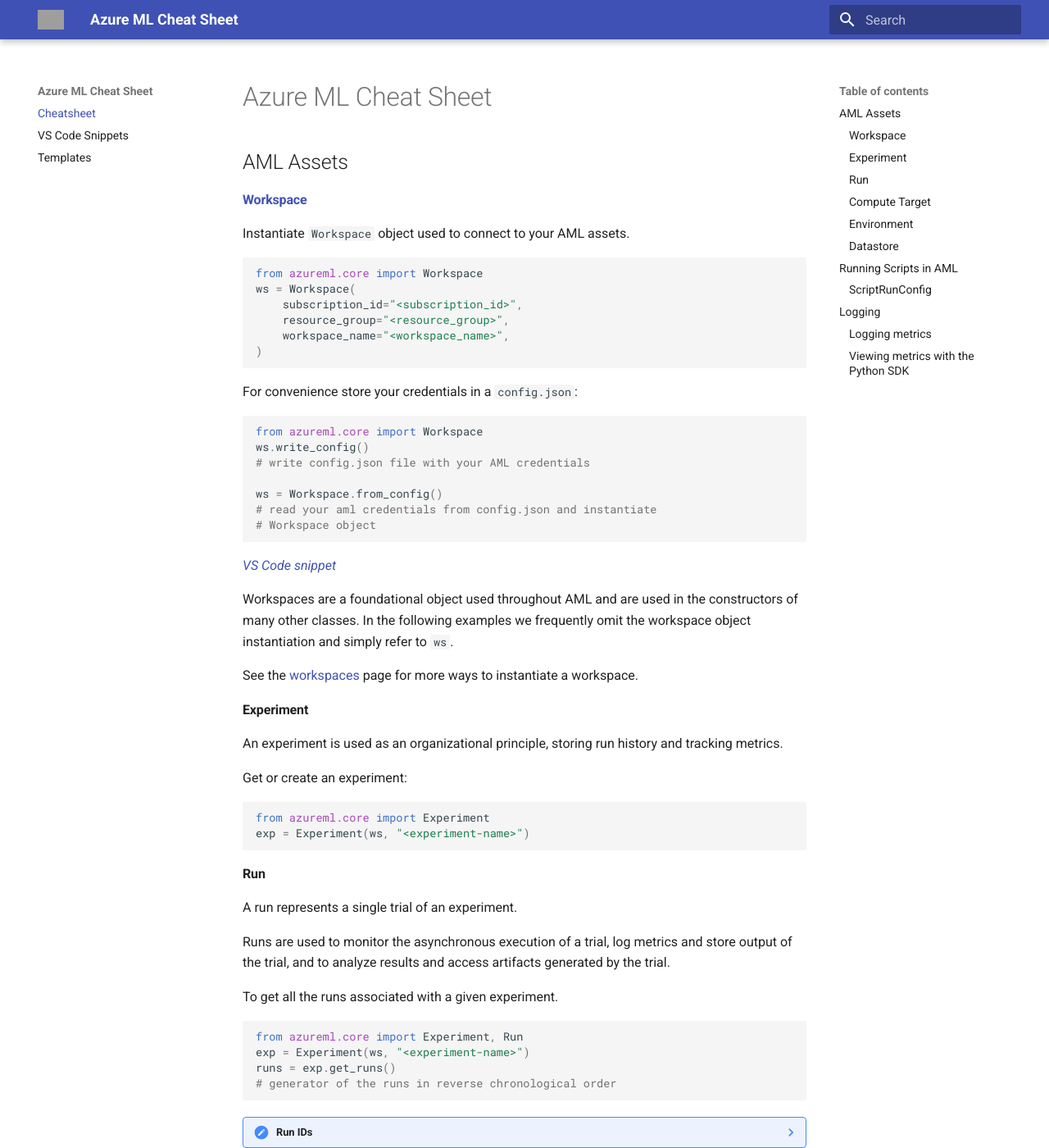
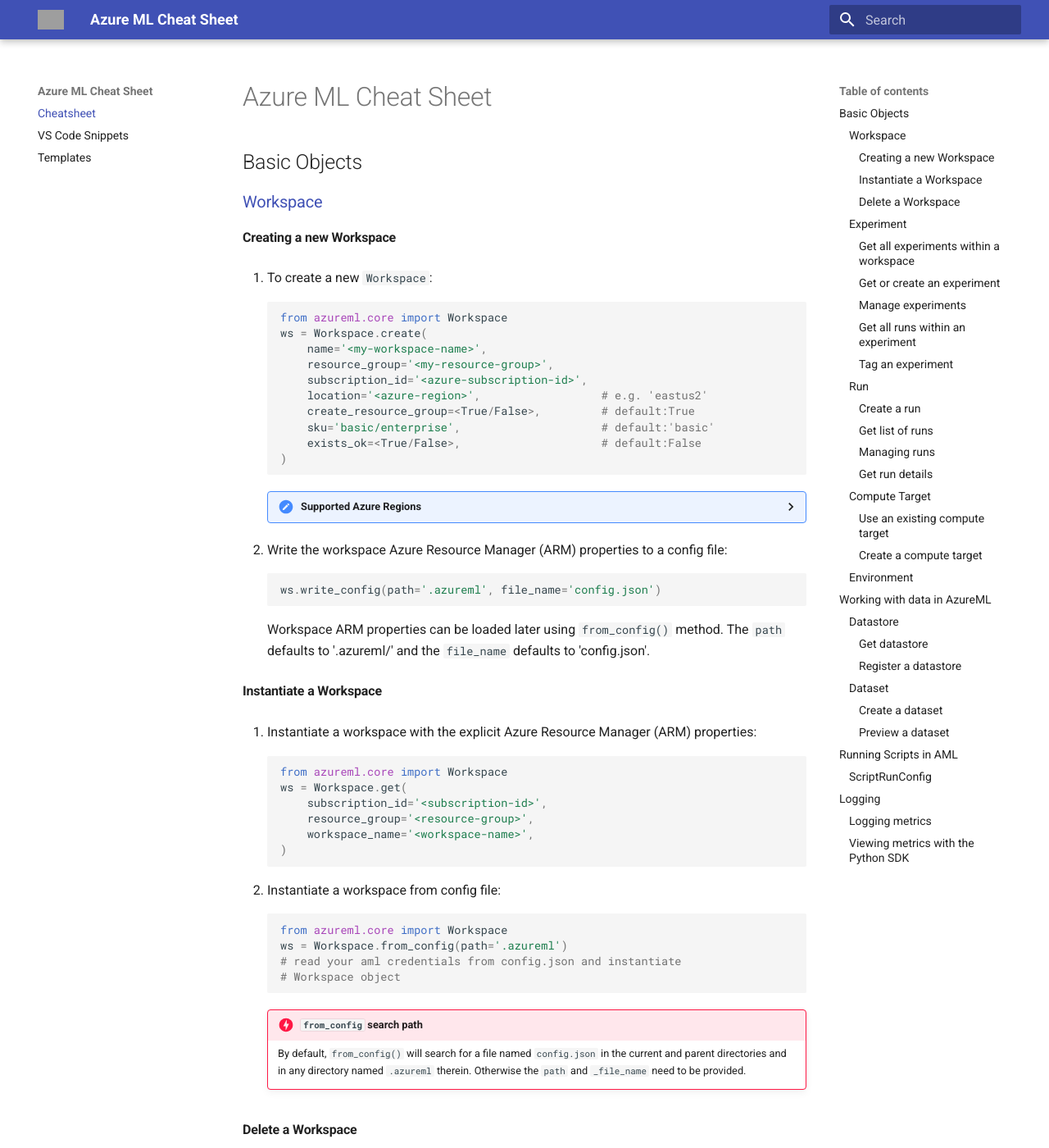
Before and after one commit to sharoncxu/AzureML-CheatSheet, an MkDocs documentation site: the page built from docs/index.md, in a window 1280 px wide and 1400 px high. Shown: the whole window at 82% size. Built offline with MkDocs 1.6.1 and Material for MkDocs 9.7.7, drawn with Linux system fonts in a browser that asks for light colours; some of the changed text lies outside the part shown; grey boxes are pictures that could not be loaded.

````diff
--- a/docs/index.md
+++ b/docs/index.md
@@ -1,54 +1,180 @@
 # Azure ML Cheat Sheet
 
-## AML Assets
+## Basic Objects
 
-#### [Workspace](more/workspace.md)
+### [Workspace](more/workspace.md)
 
-Instantiate `Workspace` object used to connect to your AML assets.
+#### Creating a new Workspace
+
+1. To create a new `Workspace`:
+    ```python
+    from azureml.core import Workspace
+    ws = Workspace.create(
+        name='<my-workspace-name>',
+        resource_group='<my-resource-group>',
+        subscription_id='<azure-subscription-id>',
+        location='<azure-region>',                  # e.g. 'eastus2'
+        create_resource_group=<True/False>,         # default:True
+        sku='basic/enterprise',                     # default:'basic'
+        exists_ok=<True/False>,                     # default:False
+    )
+    ```
+
+    ??? "Supported Azure Regions"
+        See list of supported Azure regions [here](https://azure.microsoft.com/global-infrastructure/services/?products=machine-learning-service)
+
+2. Write the workspace Azure Resource Manager (ARM) properties to a config file:
+
+    ```python
+    ws.write_config(path='.azureml', file_name='config.json')
+    ```
+
+    Workspace ARM properties can be loaded later using `from_config()` method.
+    The `path` defaults to '.azureml/' and the `file_name` defaults to
+    'config.json'.
+
+#### Instantiate a Workspace
+
+1.  Instantiate a workspace with the explicit Azure Resource Manager (ARM) properties:
+
+    ```python
+    from azureml.core import Workspace
+    ws = Workspace.get(
+        subscription_id='<subscription-id>',
+        resource_group='<resource-group>',
+        workspace_name='<workspace-name>',
+    )
+    ```
+
+2. Instantiate a workspace from config file:
+
+    ```python
+    from azureml.core import Workspace
+    ws = Workspace.from_config(path='.azureml')
+    # read your aml credentials from config.json and instantiate
+    # Workspace object
+    ```
+
+    !!! danger "`from_config` search path"
+        By default, `from_config()` will search for a file named `config.json` in
+        the current and parent directories and in any directory named `.azureml`
+        therein. Otherwise the `path` and `_file_name` need to be provided.
+
+#### Delete a Workspace
+
+To delete an Azure Machine Learning workspace:
 
 ```python
-from azureml.core import Workspace
-ws = Workspace(
-    subscription_id="<subscription_id>",
-    resource_group="<resource_group>",
-    workspace_name="<workspace_name>",
-)
+ws.delete(
+    delete_dependent_resources=False,   # delete all resources associated to the ws
+    no_wait=False,                      # whether to wait for the deletion to complete
+    )
 ```
 
-For convenience store your credentials in a `config.json`:
+!!! tip "Workspaces"
+    Workspaces are a foundational object used throughout AML and are used in the
+    constructors of many other classes. In the following examples we frequently
+    omit the workspace object instantiation and simply refer to `ws`.
 
-```python
-from azureml.core import Workspace
-ws.write_config()
-# write config.json file with your AML credentials
+    See the [workspaces](more/workspace.md) page for more ways to instantiate a
+    workspace.
 
-ws = Workspace.from_config()
-# read your aml credentials from config.json and instantiate
-# Workspace object
-```
-
-_[VS Code snippet](vs-code-snippets/snippets#create-aml-workspace-from-config)_
-
-Workspaces are a foundational object used throughout AML and are used in the
-constructors of many other classes. In the following examples we frequently
-omit the workspace object instantiation and simply refer to `ws`.
-
-See the [workspaces](more/workspace.md) page for more ways to instantiate a
-workspace.
-
-#### Experiment
+### Experiment
 
 An experiment is used as an organizational principle, storing run history and
 tracking metrics.
 
-Get or create an experiment:
+#### Get all experiments within a workspace
 
 ```python
 from azureml.core import Experiment
-exp = Experiment(ws, "<experiment-name>")
+experiments = Experiment.list(ws, tags=None)
+# return list[Experiment]
 ```
 
-#### Run
+#### Get or create an experiment
+
+```python
+from azureml.core import Experiment
+exp = Experiment(ws, '<experiment-name>')
+```
+
+If the experiment is not found in the workspace, a new experiment is created.
+
+!!! danger "Experiment names"
+    Experiment name must be 3-36 characters, start with a letter or a number, and can only contain letters, numbers, underscores, and dashes.
+
+#### Manage experiments
+
+1. Archive an experiment:
+
+    ```python
+    exp.archive()
+    ```
+
+2. Reactivate an experiment:
+
+    ```python
+    exp.reactivate()
+    ```
+
+3. Rename an experiment:
+
+    ```python
+    exp = Experiment(ws, name='<exp-name>')
+    exp.archive()
+    exp.reactivate(new_name='<new-name>')
+    ```
+
+#### Get all runs within an experiment
+
+1.  Get a generator of all the runs contained in an experiment:
+
+    ```python
+    exp.get_runs()
+    # return list[Run]
+    ```
+
+2. Get only runs of a certain type or with certain tags:
+
+    ```python
+    exp.get_runs(type='hyperdrive', tags={'modifiedBy': 'Master CI'})
+    # return list[Run]
+    ```
+
+    ??? "Run types"
+        Run type (str) indicates how the run was created. Examples include 'hyperdrive'
+        or 'azureml.scriptrun', but can be extended with custom types.
+
+3. Get run include child runs:
+
+    ```python
+    exp.get_runs(include_children=True)
+    # return list[Run]
+    ```
+
+#### Tag an experiment
+
+Tags on an experiment are stored in a dictionary with string keys and string values.
+
+1. Tag an experiment:
+
+    ```python
+    exp.tag('')
+    exp.tag('DeploymentCandidate')
+    exp.tag('modifiedBy', 'Master CI')
+    exp.tag('modifiedBy', 'release pipeline') # careful, tags are mutable
+    ```
+
+    OR:
+
+    ```python
+    # add a set of tags by providing Dict[str,str]
+    exp.set_tags({'modifiedBy': 'Master CI', 'area': 'nlp'})
+    ```
+
+
+### Run
 
 A run represents a single trial of an experiment.
 
@@ -56,18 +182,11 @@ Runs are used to monitor the asynchronous execution of a trial, log metrics and
 store output of the trial, and to analyze results and access artifacts
 generated by the trial.
 
-To get all the runs associated with a given experiment.
-
-```python
-from azureml.core import Experiment, Run
-exp = Experiment(ws, "<experiment-name>")
-runs = exp.get_runs()
-# generator of the runs in reverse chronological order
-```
-
 ??? note "Run IDs"
 
     A unique `run_id` is automatically generated for each run.
+
+#### Create a run
 
 There are multiple ways to create a run. For example:
 
@@ -100,20 +222,97 @@ There are multiple ways to create a run. For example:
     run = exp.submit(config)
     ```
 
-#### [Compute Target](more/compute-targets.md)
+    ??? "ScriptRunConfig"
+        See [Running Scripts in AML](#running-scripts-in-aml).
+
+#### Get list of runs
+
+1. List of runs within an experiment:
+
+    ```python
+    from azureml.core import Experiment
+    from azureml.core import Run
+    exp = Experiment(ws, name='<experiment-name>')
+    runs = Run.list(exp)
+    # return Generator[Run]
+    ```
+
+2. List of runs within a compute target:
+
+    ```python
+    from azureml.core import ComputeTarget
+    from azureml.core import Run
+    target = ComputeTarget(ws, name='<target-name>')
+    runs_on_target = Run.list_by_compute(target)
+    # return Generator[Run]
+    ```
+
+3. Filtered list of runs:
+
+    ```python
+    from azureml.core import Run
+    type_ = 'hyperdrive'
+    tags = {'area': 'nlp'}
+    status = 'Completed'
+
+    runs = Run.list(exp, type=type_, tags=tags, status=status)
+    # return Generator[Run]
+    ```
+
+    ??? "Run types"
+        Run type (str) indicates how the run was created. Examples include 'hyperdrive'
+        or 'azureml.scriptrun', but can be extended with custom types.
+
+
+#### Managing runs
+
+1. Get run status:
+
+    ```python
+    run.get_status()
+    ```
+
+2. Cancel a run:
+
+    ```python
+    run.cancel()
+    ```
+
+3. Mark run as failed:
+
+    ```python
+    run.fail(error_details='userError') # error details can be str
+    run.fail(error_details=TypeError)   # or BaseException
+    ```
+
+#### Get run details
+
+Get the definition, status information, current log files, and other details of the run.
+
+```python
+run.get_details()
+# return dict[str, str]
+```
+
+Keys: `runId`, `target`, `status`, `startTimeUtc`, `endTimeUtc`, `properties`, `datasets`,
+`logfiles`. For more details see the [method signature](https://docs.microsoft.com/python/api/azureml-core/azureml.core.run(class)?view=azure-ml-py#get-details--).
+
+### [Compute Target](more/compute-targets.md)
 
 Compute targets are an AML abstraction around the concept of a compute resource.
 This can range from your local machine to a cluster of Azure VMs.
 
-To use an existing compute target:
+#### Use an existing compute target
 
 ```python
 from azureml.core import ComputeTarget
 compute_target = ComputeTarget(workspace=ws, name="<compute-name>")
 ```
 
+#### Create a compute target
+
 For example, to create a new cluster of between 0 and 4 "Standard_NC24rs_v3"
-VMs,
+VMs:
 
 ```python
 from azureml.core import ComputeTarget
@@ -129,7 +328,7 @@ compute_target.wait_for_completion(show_output=True)
 
 See the [Compute Targets](more/compute-targets.md) page for more examples.
 
-#### [Environment](more/environment.md)
+### [Environment](more/environment.md)
 
 The `Environment` class is used to configure reproducable Python environments
 for use throughout AML. These environments are versioned and sharable.
@@ -219,38 +418,60 @@ from azureml.core import Environment
 registered_environments = Environment.list(ws)
 ```
 
-#### [Datastore](more/datastore.md)
+## Working with data in AzureML
 
-Each workspace comes with a default datastore.
+### [Datastore](more/datastore.md)
 
-```python
-ds = ws.get_default_datastore()
-```
+#### Get datastore
 
-Any datastore that is registered to workspace can be accessed by name.
+1. Each workspace comes with a default datastore.
 
-```python
-from azureml.core import Datastore
-ds = Datastore.get(ws, "<name-of-registered-datastore>")
-```
+    ```python
+    ds = ws.get_default_datastore()
+    ```
 
-To register a store via a SAS token:
+2. Any datastore that is registered to workspace can be accessed by name.
 
-```python
-ds = Datastore.register_azure_blob_container(
-    workspace=ws,
-    datastore_name="<datastore-name>",
-    container_name="<container-name>",
-    account_name="<account-name>",
-    sas_token="<sas-token>",
-)
-```
+    ```python
+    from azureml.core import Datastore
+    ds = Datastore.get(ws, "<name-of-registered-datastore>")
+    ```
 
-_[VS Code snippet](vs-code-snippets/snippets#register-azure-blob-container-from-sas)_
+#### Register a datastore
+
+1. Register a datastore via a SAS token.
+
+    ```python
+    ds = Datastore.register_azure_blob_container(
+        workspace=ws,
+        datastore_name="<datastore-name>",
+        container_name="<container-name>",
+        account_name="<account-name>",
+        sas_token="<sas-token>",
+    )
+    ```
 
 For more ways authentication options and for different underlying storage see
 the AML documentation on
 [Datastores](https://docs.microsoft.com/en-us/python/api/azureml-core/azureml.core.datastore(class)?view=azure-ml-py).
+
+### Dataset
+
+A Dataset is a reference to data in a Datastore or behind public web urls.
+
+#### Create a dataset
+
+```python
+from azureml.core import Dataset
+dataset = Dataset.Tabular.from_delimited_files(path = [(datastore, 'train-dataset/tabular/iris.csv')])
+```
+
+#### Preview a dataset
+
+```python
+# preview the first 3 rows of the dataset
+dataset.take(3).to_pandas_dataframe()
+```
 
 
 ## Running Scripts in AML
@@ -261,7 +482,7 @@ To run code in AML you need to:
 target to run on and the Python environment to run in.
 2. **Submit**: Create or reuse an AML Experiment and submit the run.
 
-#### ScriptRunConfig
+### ScriptRunConfig
 
 A typical directory may have the following structure:
 
@@ -347,7 +568,7 @@ run = exp.submit(config)                    # submit config to run in AML
 
 ## Logging
 
-#### Logging metrics
+### Logging metrics
 
 To log metrics in your running script add the following:
 
@@ -357,7 +578,7 @@ run = Run.get_context()
 run.log("metric-name", metric_value)
 ```
 
-#### Viewing metrics with the Python SDK
+### Viewing metrics with the Python SDK
 
 Viewing metrics in a run
 
--- a/mkdocs.yml
+++ b/mkdocs.yml
@@ -16,6 +16,7 @@ extra_javascript:
 markdown_extensions:
     - mdx_math
     - codehilite
+    - admonition
     - pymdownx.arithmatex
     - pymdownx.betterem:
         smart_enable: all
````
Also changed, not shown: other parts of docs/index.md (+4 -1 lines), 2 other files.
